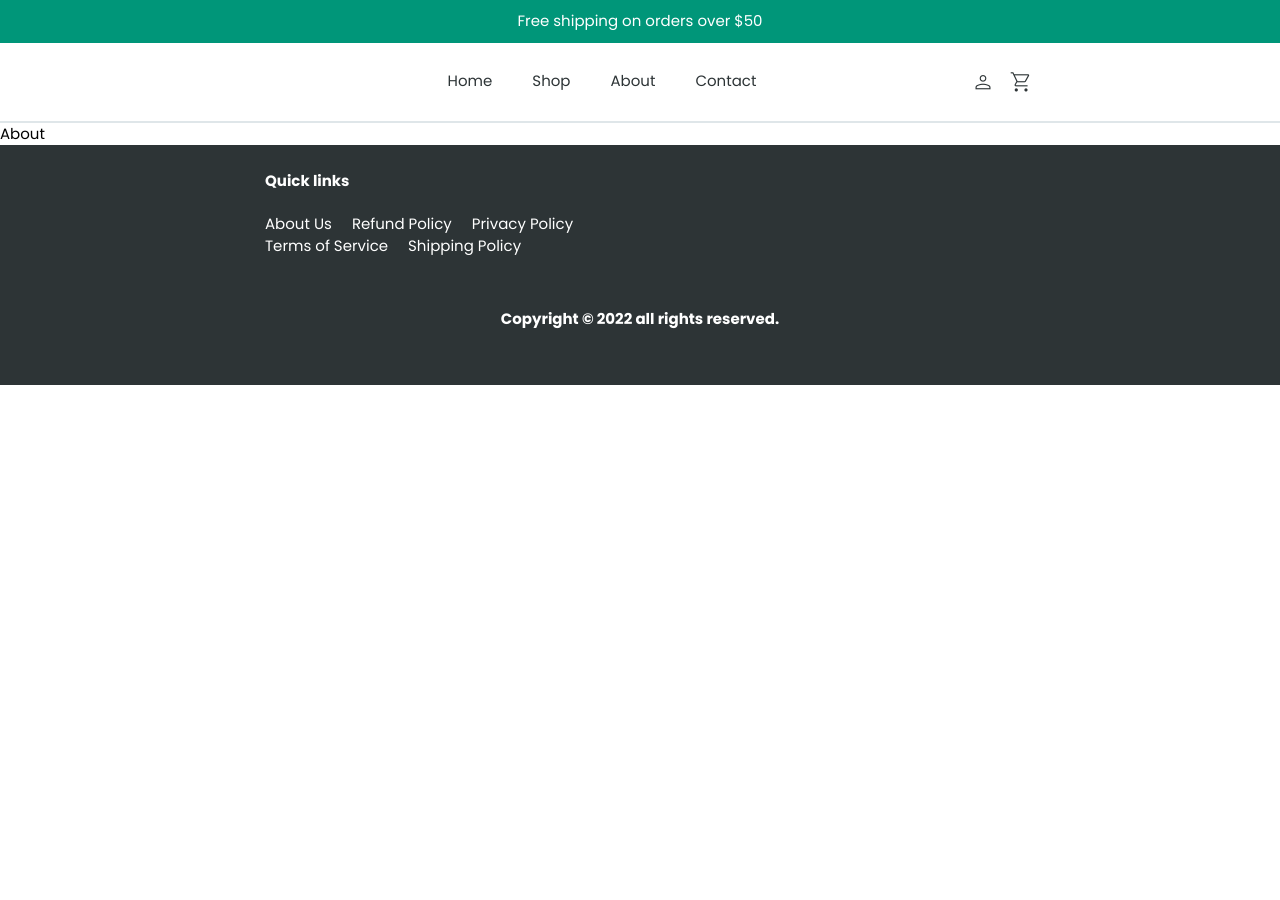
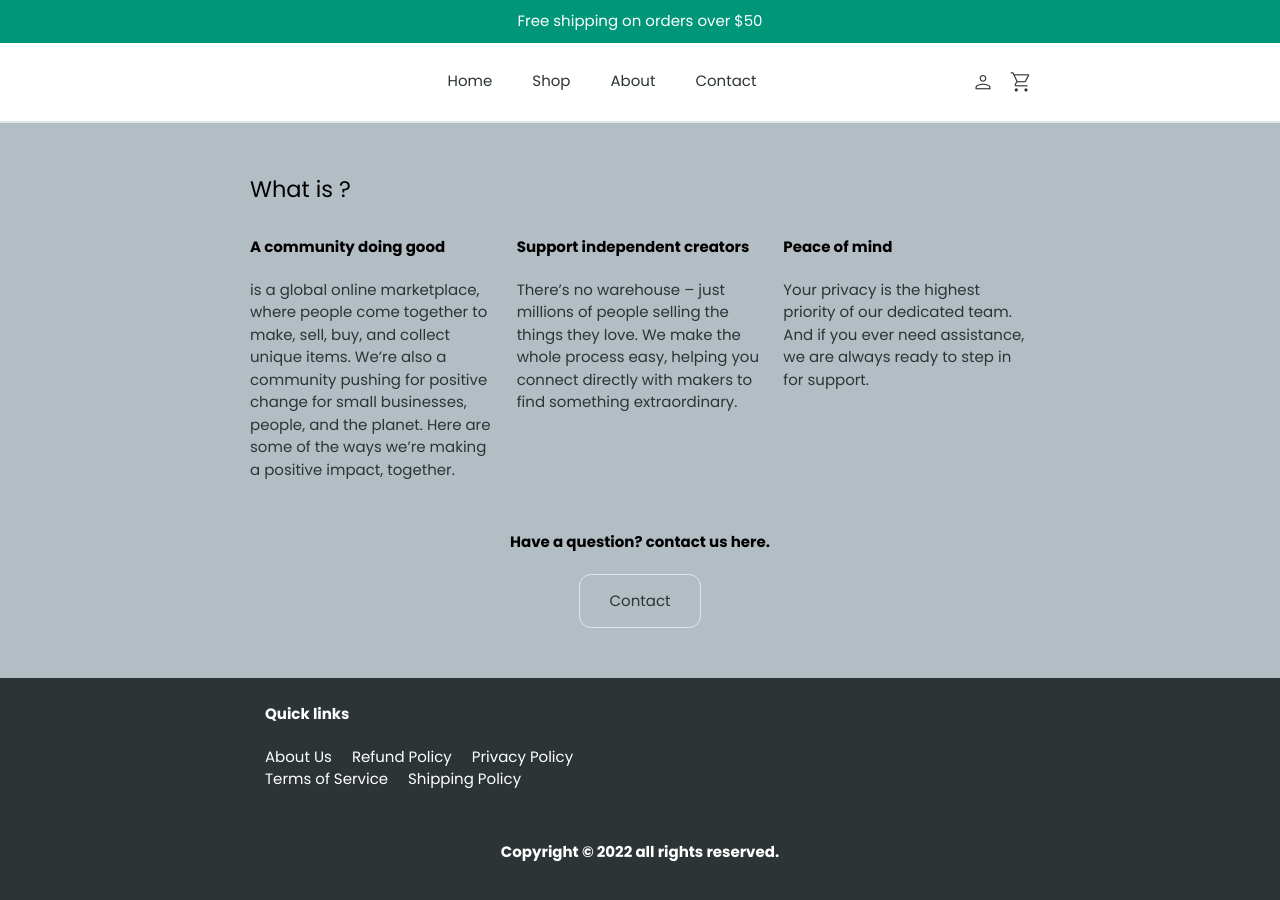
Before and after one commit to marwanzaky/next-ecommerce, a Next.js app: page /about in a window 1280 px wide. Shown: the top 900 px of the page. Before the commit the page ends 800 px from the top, so only its background shows below. Built offline with nearby package versions, Linux system fonts and the light colour scheme.

Commit message:
About component

```diff
--- a/app/about/page.js
+++ b/app/about/page.js
@@ -1,5 +1,7 @@
+import About from "@components/about";
+
 export default function Page() {
     return <div className='App'>
-        About
+        <About />
     </div>
 }
--- a/app/globals.scss
+++ b/app/globals.scss
@@ -290,20 +290,7 @@ input[type=number] {
 @import '../components/testimonials/style';
 
 /*------- ABOUT -------*/
-.section-about {
-  background-color: #b2bec3;
-
-  .about-contact {
-    h4 {
-      text-align: center;
-    }
-
-    button {
-      margin: 0 auto;
-      display: block;
-    }
-  }
-}
+@import '../components/about/style';
 
 /*------- FOOTER -------*/
 @import '../components/footer/style';
--- /dev/null
+++ b/components/about/_style.scss
@@ -0,0 +1,23 @@
+.section-about {
+  background-color: #b2bec3;
+}
+
+.section-about .about-box {
+  @apply xl:container xl:mx-auto;
+}
+
+.section-about .parags {
+  @apply grid grid-cols-1 lg:grid-cols-3;
+  @apply gap-5 mb-[50px];
+}
+
+.section-about .contact {
+  h4 {
+    text-align: center;
+  }
+
+  button {
+    margin: 0 auto;
+    display: block;
+  }
+}
--- /dev/null
+++ b/components/about/index.js
@@ -0,0 +1,37 @@
+'use client';
+
+import { useRouter } from 'next/navigation';
+import { ButtonGhostGrey } from '@ui/Button';
+
+function Paragraph({ title, children }) {
+    return <div className='parag'>
+        <h4>{title}</h4>
+        <p>{children}</p>
+    </div >
+}
+
+export default function About() {
+    const router = useRouter();
+
+    const contactUs = event => {
+        event.preventDefault();
+        router.push('/contact');
+    }
+
+    return <section className='section-about'>
+        <div className='about-box'>
+            <h2>What is {process.env.NEXT_PUBLIC_NAME}?</h2>
+
+            <div className='parags'>
+                <Paragraph title='A community doing good'>{process.env.NEXT_PUBLIC_NAME} is a global online marketplace, where people come together to make, sell, buy, and collect unique items. We’re also a community pushing for positive change for small businesses, people, and the planet. Here are some of the ways we’re making a positive impact, together.</Paragraph>
+                <Paragraph title='Support independent creators'>There’s no {process.env.NEXT_PUBLIC_NAME} warehouse – just millions of people selling the things they love. We make the whole process easy, helping you connect directly with makers to find something extraordinary.</Paragraph>
+                <Paragraph title='Peace of mind'>Your privacy is the highest priority of our dedicated team. And if you ever need assistance, we are always ready to step in for support.</Paragraph>
+            </div>
+
+            <div className='contact'>
+                <h4>Have a question? contact us here.</h4>
+                <ButtonGhostGrey onClick={contactUs}>Contact</ButtonGhostGrey>
+            </div>
+        </div>
+    </section>
+}
```
